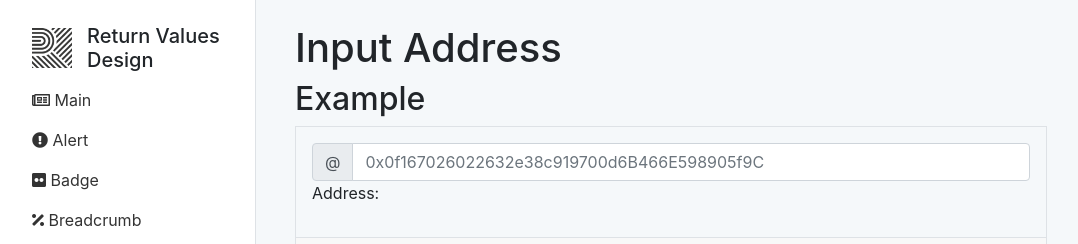
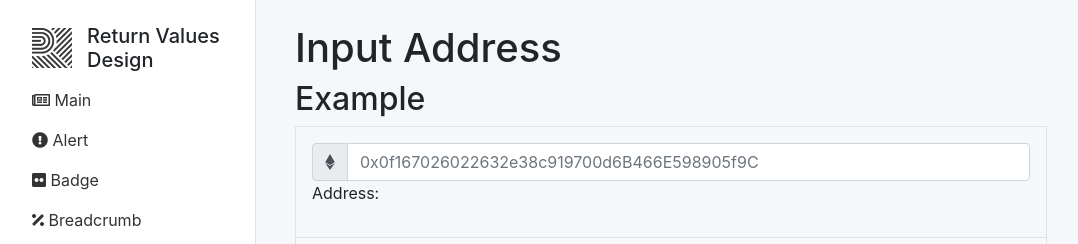
Before and after one commit to returnvalues/returnvalues-design, a Nuxt app: page /ethereum/InputAddress in a window 1280 px wide. Shown: the top 244 px of the page, without its empty margins (89-1167 px from the left). Built offline with nearby package versions, Linux system fonts and the light colour scheme.

Commit message:
RdInputAddress 아이콘 변경

```diff
--- a/src/RdInputAddress.vue
+++ b/src/RdInputAddress.vue
@@ -5,7 +5,7 @@
       :class="outlineClass"
       text
     >
-      @
+      <i class="fab fa-ethereum" />
     </span>
     <input
       ref="input"
```
